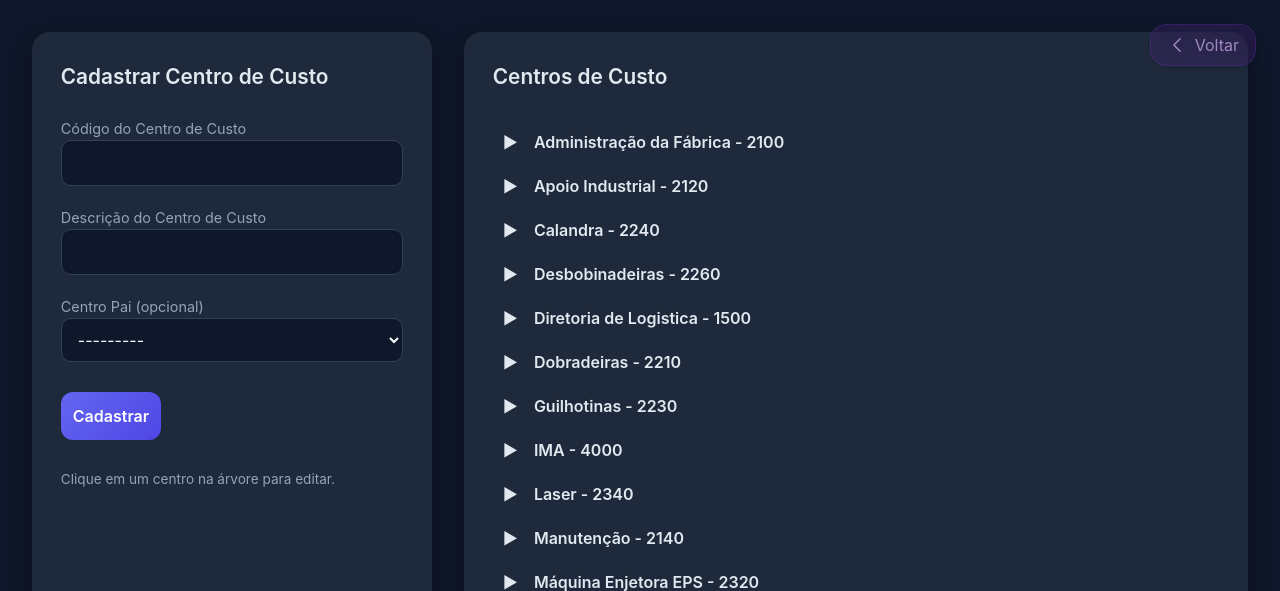
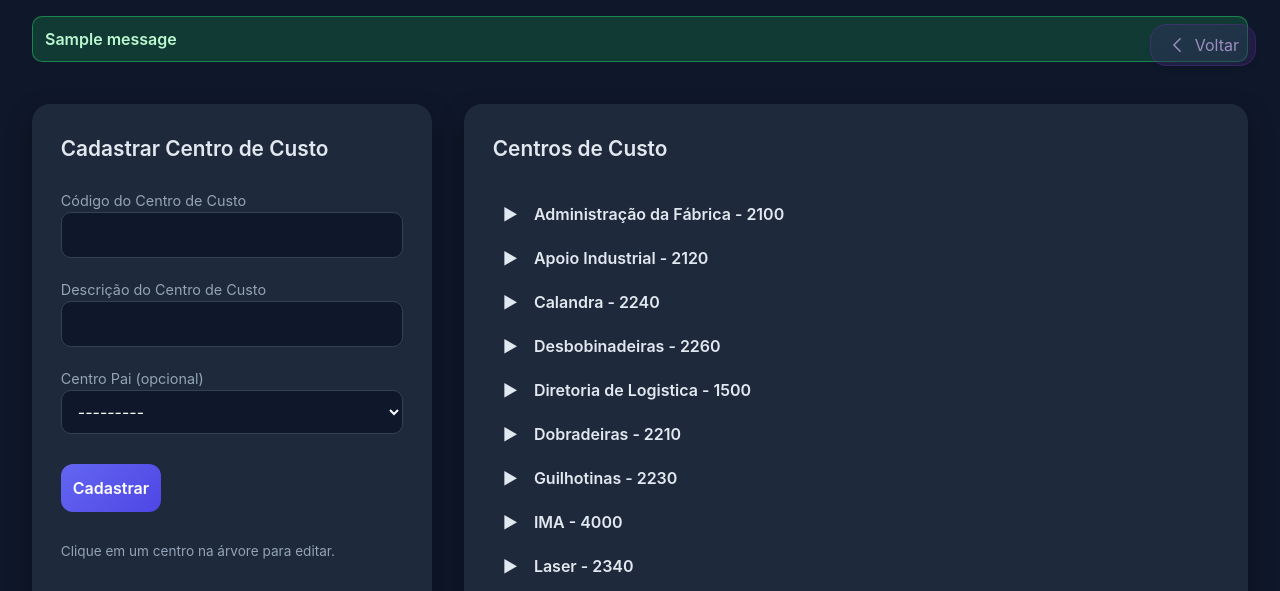
Before and after one commit to EricMoschen/gestor_os, a Django app: page /cadastro/centro-custo/ in a window 1280 px wide. Shown: the top 591 px of the page. Run offline with Django 5.2, Linux system fonts and the light colour scheme; a user stored in the database is signed in; data comes from the database, SQL or seed files in the repository; both versions use the stored data as it was after the commit; tables that the repository leaves empty hold one stand-in row (values such as "Sample post"); one stand-in notice (Sample message) is shown; parts of the project's set-up code (start-up, migrations or seed data) failed here and were passed over; some libraries are stand-ins or nearby versions.

Commit message:
exclusão de CC

```diff
--- a/cadastro/static/css/cadastro_centro_custo.css
+++ b/cadastro/static/css/cadastro_centro_custo.css
@@ -213,6 +213,33 @@ body {
 }
 
 
+
+/* ---------- ALERTAS ---------- */
+
+.alerts {
+    padding: 0 2rem;
+    margin-top: 1rem;
+}
+
+.alert {
+    border-radius: 10px;
+    padding: 10px 12px;
+    margin-bottom: 10px;
+    font-weight: 600;
+}
+
+.alert--error {
+    background: rgba(239, 68, 68, 0.2);
+    border: 1px solid rgba(239, 68, 68, 0.55);
+    color: #fecaca;
+}
+
+.alert--success {
+    background: rgba(34, 197, 94, 0.2);
+    border: 1px solid rgba(34, 197, 94, 0.55);
+    color: #bbf7d0;
+}
+
 /* ---------- RESPONSIVIDADE ---------- */
 
 @media (max-width: 1024px) {
--- a/cadastro/templates/cadastro_centro_custo/cadastro_centro_custo.html
+++ b/cadastro/templates/cadastro_centro_custo/cadastro_centro_custo.html
@@ -10,6 +10,16 @@
 {% block button_voltar %}
 {% include 'components/_btn_voltar.html' %}
 {% endblock %}
+
+{% if messages %}
+<section class="alerts">
+    {% for message in messages %}
+    <div class="alert alert--{{ message.tags }}">
+        {{ message }}
+    </div>
+    {% endfor %}
+</section>
+{% endif %}
 
 <div class="page-wrapper">
 
--- a/cadastro/views/centro_custo_view.py
+++ b/cadastro/views/centro_custo_view.py
@@ -49,7 +49,8 @@ def cadastrar_centro_custo(request):
                     else:
                         messages.success(request, "Centro de custo excluído com sucesso!")
                 except ValidationError as exc:
-                    messages.error(request, exc.message)
+                    mensagem = exc.messages[0] if getattr(exc, "messages", None) else str(exc)
+                    messages.error(request, mensagem)
             else:
                 messages.error(request, "Selecione um centro de custos para excluir.")
             return redirect("cadastrar_centro_custo")
@@ -63,7 +64,9 @@ def cadastrar_centro_custo(request):
                     messages.success(request, "Centro de custo cadastrado com suscesso.")
                 return redirect("cadastrar_centro_custo")
             except ValidationError as exc:
-                form.add_error(None, exc.message)
+                fmensagem = exc.messages[0] if getattr(exc, "messages", None) else str(exc)
+                form.add_error(None, mensagem)
+                messages.error(request, mensagem)
 
     centros_raiz = listar_centros_raiz()
     hierarquia = montar_hierarquia(centros_raiz)
```
Also changed, not shown: cadastro/services/centro_custo_service.py (+10 -4 lines), tickets.md (+2 -2 lines), db.sqlite3.
